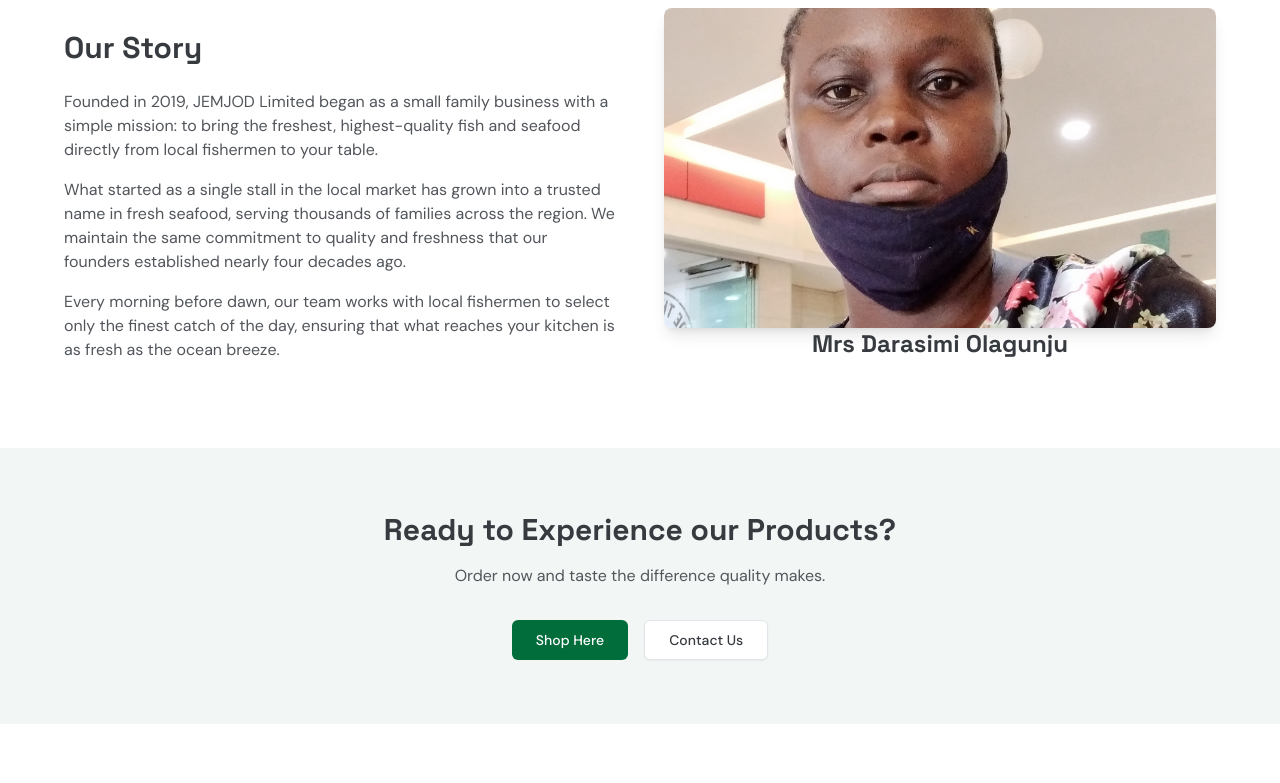
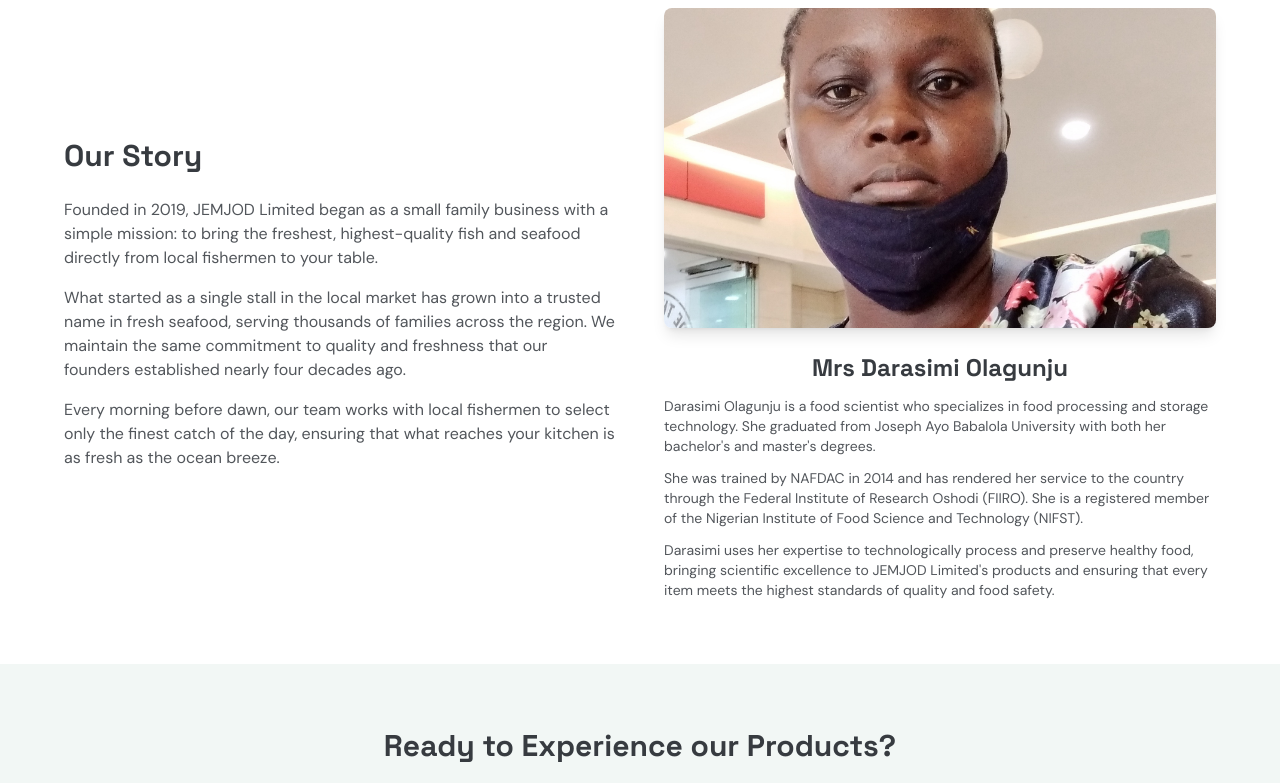
Before and after one commit to jemjodlimited-dev/jem-project, a Next.js app: page /about in a window 1280 px wide. Shown: the part 497-1280 px from the top of the page. Built offline with nearby package versions, Linux system fonts and the light colour scheme.

Commit message:
feat: add Darasimi Olagunju's professional biography to about page
Include detailed background highlighting her expertise in food science.

```diff
--- a/app/about/page.tsx
+++ b/app/about/page.tsx
@@ -47,10 +47,23 @@ export default function AboutPage() {
             <div className="relative">
               <img
                 src="/owner.jpg"
-                alt="Fresh fish market display"
+                alt="Mrs Darasimi Olagunju"
                 className="rounded-lg shadow-lg w-full h-80 object-cover"
               />
-              <h6 className="text-2xl text-center font-serif font-bold text-foreground mb-6">Mrs Darasimi Olagunju</h6>
+              <div className="mt-6">
+                <h3 className="text-2xl text-center font-serif font-bold text-foreground mb-3">Mrs Darasimi Olagunju</h3>
+                <div className="space-y-3 text-muted-foreground">
+                  <p className="text-sm">
+                    Darasimi Olagunju is a food scientist who specializes in food processing and storage technology. She graduated from Joseph Ayo Babalola University with both her bachelor's and master's degrees.
+                  </p>
+                  <p className="text-sm">
+                    She was trained by NAFDAC in 2014 and has rendered her service to the country through the Federal Institute of Research Oshodi (FIIRO). She is a registered member of the Nigerian Institute of Food Science and Technology (NIFST).
+                  </p>
+                  <p className="text-sm">
+                    Darasimi uses her expertise to technologically process and preserve healthy food, bringing scientific excellence to JEMJOD Limited's products and ensuring that every item meets the highest standards of quality and food safety.
+                  </p>
+                </div>
+              </div>
             </div>
           </div>
         </div>
```
